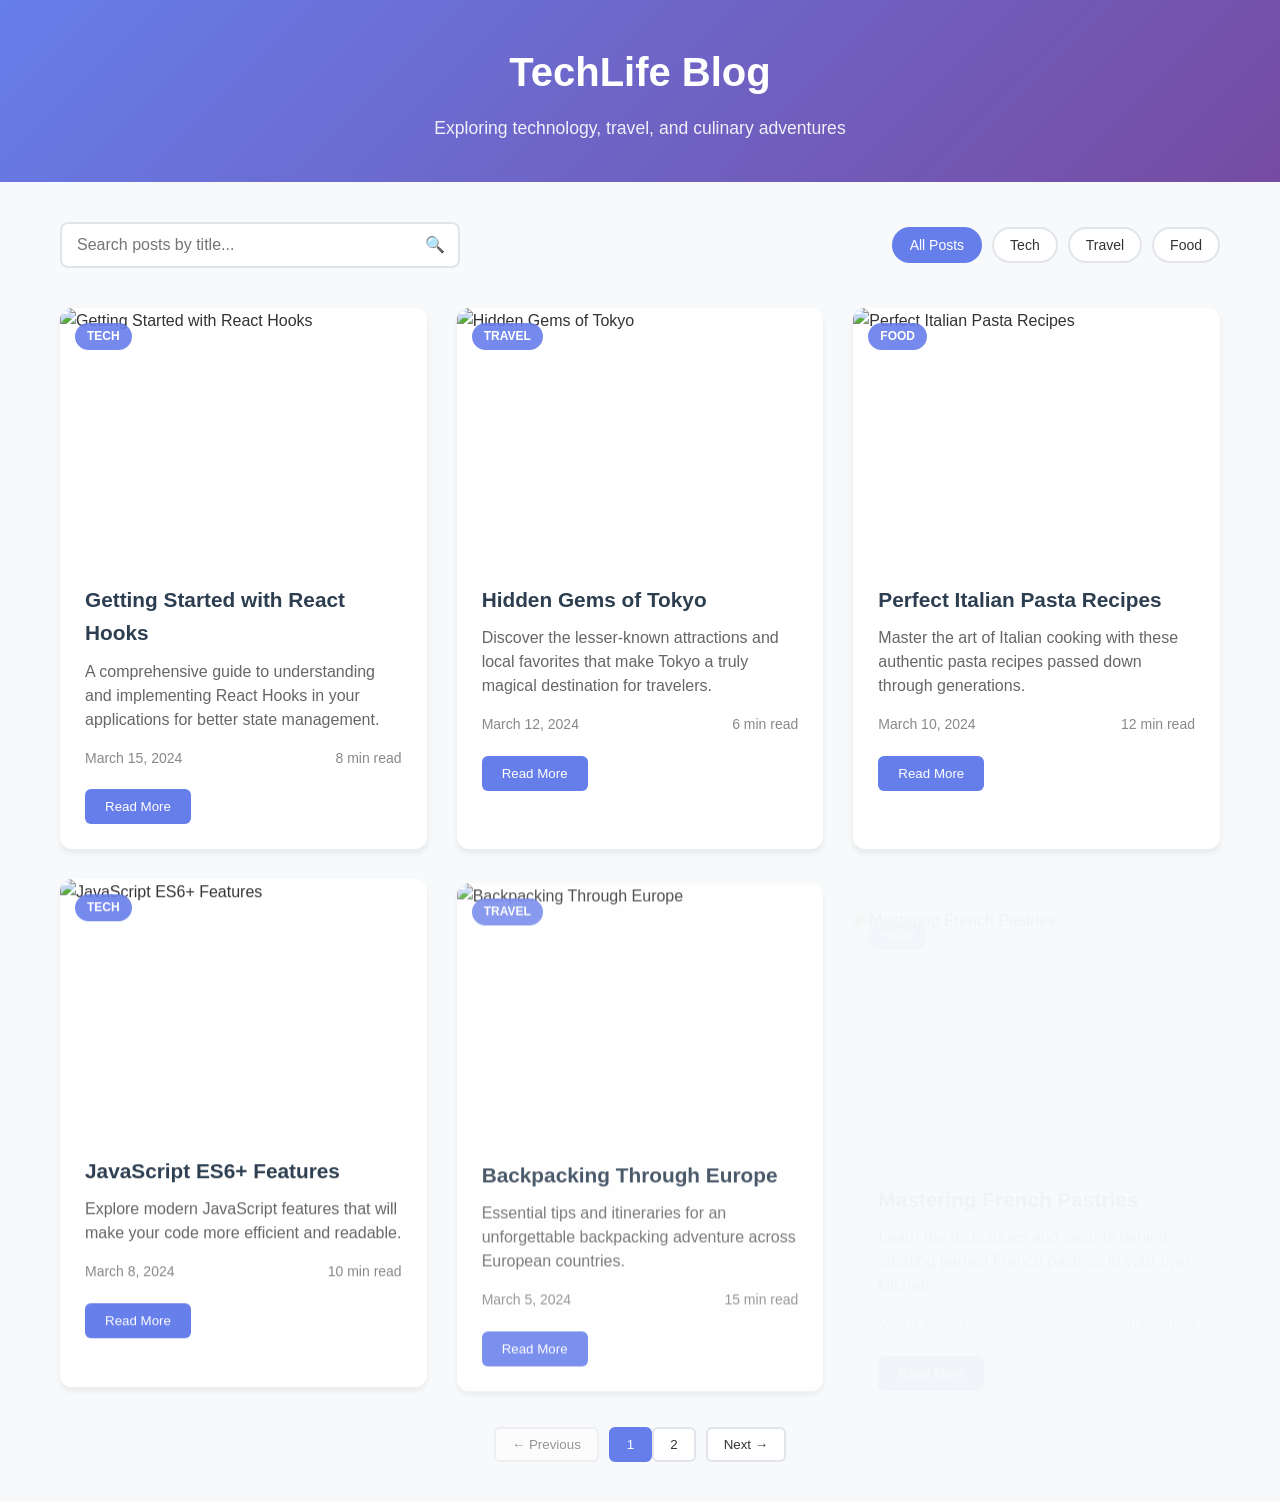
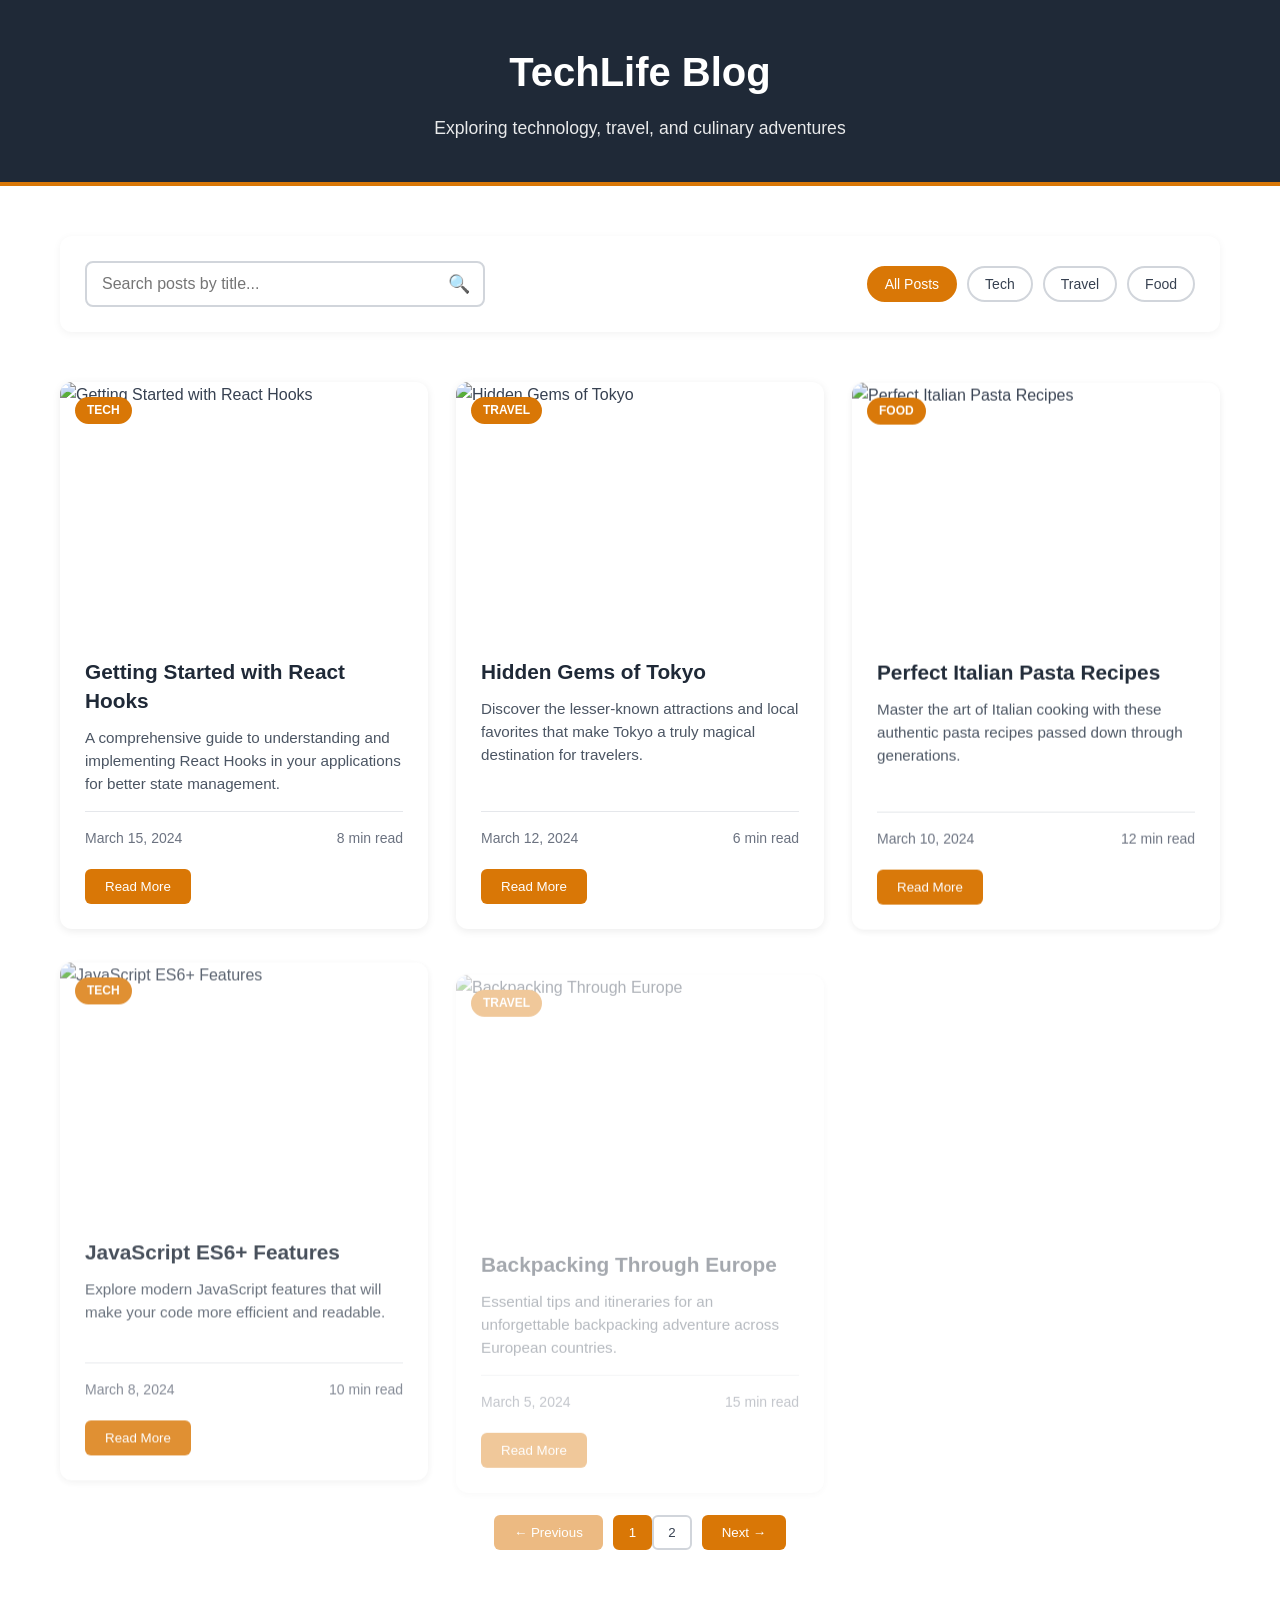

Add files via upload

--- a/styles.css
+++ b/styles.css
@@ -7,8 +7,8 @@
         body {
             font-family: 'Segoe UI', Tahoma, Geneva, Verdana, sans-serif;
             line-height: 1.6;
-            color: #333;
-            background-color: #f8f9fa;
+            color: #374151;
+            background-color: #ffffff;
         }
 
         .container {
@@ -19,10 +19,11 @@
 
         /* Header */
         .header {
-            background: linear-gradient(135deg, #667eea 0%, #764ba2 100%);
+            background: #1f2937;
             color: white;
             padding: 40px 0;
             text-align: center;
+            border-bottom: 4px solid #d97706;
         }
 
         .blog-title {
@@ -38,7 +39,8 @@
 
         /* Main Content */
         .main-content {
-            padding: 40px 0;
+            padding: 50px 0;
+            background: #ffffff;
         }
 
         /* Controls */
@@ -46,9 +48,13 @@
             display: flex;
             justify-content: space-between;
             align-items: center;
-            margin-bottom: 40px;
+            margin-bottom: 50px;
             flex-wrap: wrap;
             gap: 20px;
+            background: white;
+            padding: 25px;
+            border-radius: 12px;
+            box-shadow: 0 2px 8px rgba(0, 0, 0, 0.05);
         }
 
         .search-container {
@@ -60,7 +66,7 @@
         .search-input {
             width: 100%;
             padding: 12px 40px 12px 15px;
-            border: 2px solid #e1e5e9;
+            border: 2px solid #d1d5db;
             border-radius: 8px;
             font-size: 16px;
             transition: border-color 0.3s;
@@ -68,7 +74,7 @@
 
         .search-input:focus {
             outline: none;
-            border-color: #667eea;
+            border-color: #d97706;
         }
 
         .search-icon {
@@ -77,6 +83,14 @@
             top: 50%;
             transform: translateY(-50%);
             color: #666;
+            cursor: pointer;
+            transition: all 0.3s ease;
+            font-size: 18px;
+        }
+
+        .search-icon:hover {
+            color: #d97706;
+            transform: translateY(-50%) scale(1.2);
         }
 
         .category-filters {
@@ -87,9 +101,9 @@
 
         .filter-btn {
             padding: 8px 16px;
-            border: 2px solid #e1e5e9;
+            border: 2px solid #d1d5db;
             background: white;
-            color: #333;
+            color: #374151;
             border-radius: 20px;
             cursor: pointer;
             transition: all 0.3s;
@@ -97,16 +111,16 @@
         }
 
         .filter-btn:hover, .filter-btn.active {
-            background: #667eea;
+            background: #d97706;
             color: white;
-            border-color: #667eea;
+            border-color: #d97706;
         }
 
         /* Posts Grid */
         .posts-grid {
             display: grid;
-            grid-template-columns: repeat(auto-fit, minmax(350px, 1fr));
-            gap: 30px;
+            grid-template-columns: repeat(3, 1fr);
+            gap: 28px;
             margin-bottom: 40px;
         }
 
@@ -114,15 +128,18 @@
             background: white;
             border-radius: 12px;
             overflow: hidden;
-            box-shadow: 0 4px 6px rgba(0, 0, 0, 0.07);
-            transition: all 0.3s ease;
+            box-shadow: 0 2px 8px rgba(0, 0, 0, 0.08);
+            transition: all 0.3s cubic-bezier(0.25, 0.46, 0.45, 0.94);
             opacity: 1;
             transform: translateY(0);
+            display: flex;
+            flex-direction: column;
+            height: 100%;
         }
 
         .post-card:hover {
-            transform: translateY(-8px);
-            box-shadow: 0 12px 24px rgba(0, 0, 0, 0.15);
+            transform: translateY(-12px);
+            box-shadow: 0 16px 32px rgba(0, 0, 0, 0.12);
         }
 
         .post-image {
@@ -146,7 +163,7 @@
             position: absolute;
             top: 15px;
             left: 15px;
-            background: rgba(102, 126, 234, 0.9);
+            background: #d97706;
             color: white;
             padding: 4px 12px;
             border-radius: 15px;
@@ -157,19 +174,26 @@
 
         .post-content {
             padding: 25px;
+            display: flex;
+            flex-direction: column;
+            flex-grow: 1;
         }
 
         .post-title {
             font-size: 1.3rem;
-            margin-bottom: 10px;
-            color: #2c3e50;
+            margin-bottom: 12px;
+            color: #1f2937;
             font-weight: 600;
+            line-height: 1.4;
+            flex-grow: 0;
         }
 
         .post-description {
-            color: #666;
+            color: #4b5563;
             margin-bottom: 15px;
             line-height: 1.5;
+            font-size: 0.95rem;
+            flex-grow: 1;
         }
 
         .post-meta {
@@ -178,22 +202,28 @@
             align-items: center;
             margin-bottom: 20px;
             font-size: 14px;
-            color: #888;
+            color: #6b7280;
+            padding-top: 15px;
+            border-top: 1px solid #e5e7eb;
+            flex-grow: 0;
         }
 
         .read-more-btn {
-            background: #667eea;
+            background: #d97706;
             color: white;
             border: none;
             padding: 10px 20px;
             border-radius: 6px;
             cursor: pointer;
-            transition: background 0.3s;
+            transition: all 0.3s;
             font-weight: 500;
+            align-self: flex-start;
         }
 
         .read-more-btn:hover {
-            background: #5a6fd8;
+            background: #b45309;
+            transform: scale(1.05);
+            box-shadow: 0 8px 16px rgba(217, 119, 6, 0.3);
         }
 
         /* Pagination */
@@ -205,29 +235,52 @@
             margin-top: 40px;
         }
 
-        .pagination-btn, .page-btn {
-            padding: 8px 16px;
-            border: 2px solid #e1e5e9;
-            background: white;
-            color: #333;
+        .pagination-btn {
+            background: #d97706;
+            color: white;
+            border: none;
+            padding: 10px 20px;
             border-radius: 6px;
             cursor: pointer;
             transition: all 0.3s;
+            font-weight: 500;
         }
 
-        .pagination-btn:hover, .page-btn:hover {
-            background: #f8f9fa;
+        .pagination-btn:hover {
+            background: #b45309;
+            transform: scale(1.05);
+            box-shadow: 0 8px 16px rgba(217, 119, 6, 0.3);
         }
 
         .pagination-btn:disabled {
             opacity: 0.5;
             cursor: not-allowed;
+            transform: scale(1);
+        }
+
+        .page-btn {
+            background: white;
+            color: #374151;
+            border: 2px solid #d1d5db;
+            padding: 8px 14px;
+            border-radius: 6px;
+            cursor: pointer;
+            transition: all 0.3s;
+            font-weight: 500;
+        }
+
+        .page-btn:hover {
+            background: #d97706;
+            color: white;
+            border-color: #d97706;
+            transform: scale(1.05);
+            box-shadow: 0 8px 16px rgba(217, 119, 6, 0.3);
         }
 
         .page-btn.active {
-            background: #667eea;
+            background: #d97706;
             color: white;
-            border-color: #667eea;
+            border-color: #d97706;
         }
 
         .page-ellipsis {
@@ -242,21 +295,23 @@
             display: none;
         }
 
-        .no-results-icon {
-            font-size: 4rem;
-            margin-bottom: 20px;
-        }
-
         .no-results h3 {
-            color: #2c3e50;
+            color: #1f2937;
             margin-bottom: 10px;
         }
 
         .no-results p {
-            color: #666;
+            color: #4b5563;
         }
 
         /* Responsive */
+        @media (max-width: 1024px) {
+            .posts-grid {
+                grid-template-columns: repeat(2, 1fr);
+                gap: 24px;
+            }
+        }
+
         @media (max-width: 768px) {
             .controls {
                 flex-direction: column;
@@ -273,9 +328,53 @@
 
             .posts-grid {
                 grid-template-columns: 1fr;
+                gap: 20px;
             }
 
             .blog-title {
                 font-size: 2rem;
+            }
+
+            .post-image {
+                height: 220px;
+            }
+        }
+
+        @media (max-width: 480px) {
+            .blog-title {
+                font-size: 1.75rem;
+            }
+
+            .blog-tagline {
+                font-size: 0.95rem;
+            }
+
+            .controls {
+                gap: 15px;
+            }
+
+            .category-filters {
+                gap: 8px;
+            }
+
+            .filter-btn {
+                padding: 6px 12px;
+                font-size: 13px;
+            }
+
+            .post-content {
+                padding: 20px;
+            }
+
+            .post-title {
+                font-size: 1.1rem;
+            }
+
+            .post-meta {
+                font-size: 12px;
+            }
+
+            .pagination {
+                flex-wrap: wrap;
             }
         }
